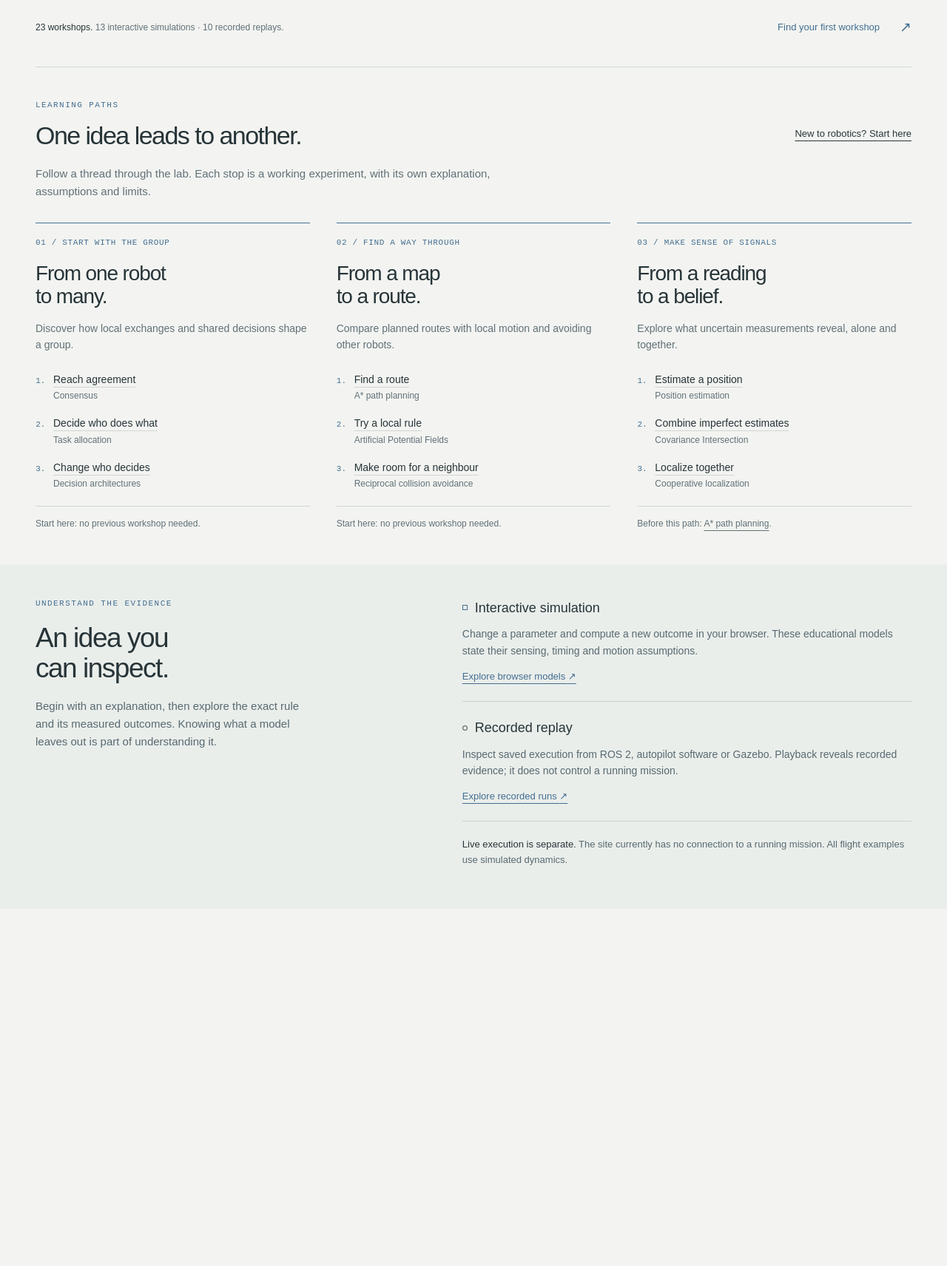
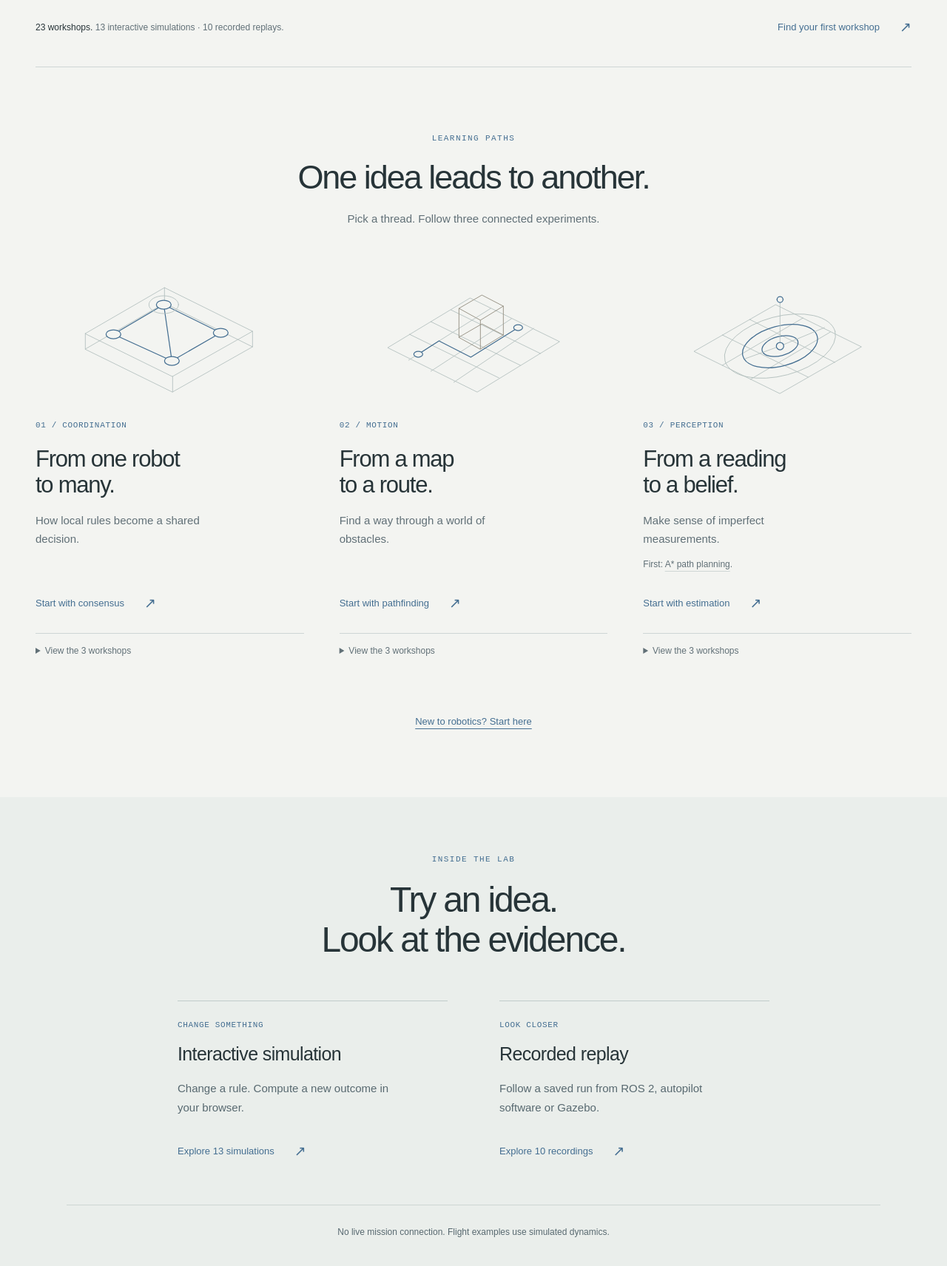
Before and after one commit to victormonnot/argos-swarm-lab, a website built with Vite: page index.html in a window 1280 px wide. Shown: the part 923-2635 px from the top of the page at 74% size. Before the commit the page ends 2152 px from the top, so only its background shows below. Built offline with nearby package versions, Linux system fonts and the light colour scheme.

Commit message:
style: give home learning paths room to breathe

```diff
--- a/index.html
+++ b/index.html
@@ -58,21 +58,99 @@
         </section>
       </section>
       <section id="learning-paths" class="home-paths" aria-labelledby="paths-title">
-        <div class="section-heading"><div><p class="site-overline">Learning paths</p><h2 id="paths-title">One idea leads to another.</h2></div><a class="site-secondary" href="/workshops/?start=1">New to robotics? Start here</a></div>
-        <p class="section-lede">Follow a thread through the lab. Each stop is a working experiment, with its own explanation, assumptions and limits.</p>
+        <div class="paths-heading">
+          <p class="site-overline">Learning paths</p>
+          <h2 id="paths-title">One idea leads to another.</h2>
+          <p>Pick a thread. Follow three connected experiments.</p>
+        </div>
         <div class="path-list">
-          <article class="learning-path"><p class="site-mono">01 / Start with the group</p><h3>From one robot <br>to many.</h3><p>Discover how local exchanges and shared decisions shape a group.</p><ol><li><a href="/consensus/">Reach agreement</a><span>Consensus</span></li><li><a href="/mission/">Decide who does what</a><span>Task allocation</span></li><li><a href="/architecture/">Change who decides</a><span>Decision architectures</span></li></ol><p class="path-preparation">Start here: no previous workshop needed.</p></article>
-          <article class="learning-path"><p class="site-mono">02 / Find a way through</p><h3>From a map <br>to a route.</h3><p>Compare planned routes with local motion and avoiding other robots.</p><ol><li><a href="/pathfinding/">Find a route</a><span>A* path planning</span></li><li><a href="/movement/">Try a local rule</a><span>Artificial Potential Fields</span></li><li><a href="/orca/">Make room for a neighbour</a><span>Reciprocal collision avoidance</span></li></ol><p class="path-preparation">Start here: no previous workshop needed.</p></article>
-          <article class="learning-path"><p class="site-mono">03 / Make sense of signals</p><h3>From a reading <br>to a belief.</h3><p>Explore what uncertain measurements reveal, alone and together.</p><ol><li><a href="/localization/">Estimate a position</a><span>Position estimation</span></li><li><a href="/fusion/">Combine imperfect estimates</a><span>Covariance Intersection</span></li><li><a href="/cooperative/">Localize together</a><span>Cooperative localization</span></li></ol><p class="path-preparation">Before this path: <a href="/pathfinding/">A* path planning</a>.</p></article>
+          <article class="learning-path">
+            <div class="path-illustration" aria-hidden="true">
+              <svg viewBox="0 0 300 170" fill="none">
+                <path class="path-structure" d="m36 104 107-62 119 59-108 61z M36 83l107-62 119 59-108 61z M36 83v21m107-83v21m119 38v21m-108 40v21"/>
+                <path class="path-signal" d="m74 84 68-40 77 38-66 38z M74 84l79 36m-11-76 11 76"/>
+                <g class="path-node"><ellipse cx="74" cy="84" rx="10" ry="6"/><ellipse cx="142" cy="44" rx="10" ry="6"/><ellipse cx="219" cy="82" rx="10" ry="6"/><ellipse cx="153" cy="120" rx="10" ry="6"/></g>
+                <ellipse class="path-structure" cx="142" cy="44" rx="20" ry="12"/>
+              </svg>
+            </div>
+            <p class="site-mono">01 / Coordination</p>
+            <h3>From one robot<br>to many.</h3>
+            <div class="path-copy">
+              <p class="path-description">How local rules become a shared decision.</p>
+            </div>
+            <a class="path-start site-text-link" href="/consensus/">Start with consensus <span aria-hidden="true">↗</span></a>
+            <details class="path-details">
+              <summary>View the 3 workshops</summary>
+              <ol><li><a href="/consensus/">Reach agreement</a><span>Consensus</span></li><li><a href="/mission/">Decide who does what</a><span>Task allocation</span></li><li><a href="/architecture/">Change who decides</a><span>Decision architectures</span></li></ol>
+              <p class="path-preparation">No previous workshop needed.</p>
+            </details>
+          </article>
+          <article class="learning-path">
+            <div class="path-illustration" aria-hidden="true">
+              <svg viewBox="0 0 300 170" fill="none">
+                <path class="path-structure" d="m34 102 111-67 121 59-111 68z M62 119l111-70 M92 134l109-71 M123 149l108-73 M63 84l121 59 M92 67l121 59 M119 51l121 59"/>
+                <path class="path-obstacle" d="m130 88 31-18 29 15-31 19z M130 88V49l31-18 29 15v39 M130 49l29 16 31-19m-31 19v39"/>
+                <path class="path-signal" d="m75 111 28-18 43 22 64-40"/>
+                <g class="path-node"><ellipse cx="75" cy="111" rx="6" ry="4"/><ellipse cx="210" cy="75" rx="6" ry="4"/></g>
+              </svg>
+            </div>
+            <p class="site-mono">02 / Motion</p>
+            <h3>From a map<br>to a route.</h3>
+            <div class="path-copy">
+              <p class="path-description">Find a way through a world of obstacles.</p>
+            </div>
+            <a class="path-start site-text-link" href="/pathfinding/">Start with pathfinding <span aria-hidden="true">↗</span></a>
+            <details class="path-details">
+              <summary>View the 3 workshops</summary>
+              <ol><li><a href="/pathfinding/">Find a route</a><span>A* path planning</span></li><li><a href="/movement/">Try a local rule</a><span>Artificial Potential Fields</span></li><li><a href="/orca/">Make room for a neighbour</a><span>Reciprocal collision avoidance</span></li></ol>
+              <p class="path-preparation">No previous workshop needed.</p>
+            </details>
+          </article>
+          <article class="learning-path">
+            <div class="path-illustration" aria-hidden="true">
+              <svg viewBox="0 0 300 170" fill="none">
+                <path class="path-structure" d="m38 107 110-63 116 57-110 63z M76 85l116 57m-79-78 115 58 M76 126l109-64m-71 83 108-64"/>
+                <g transform="rotate(-15 154 100)"><ellipse class="path-structure" cx="154" cy="100" rx="77" ry="40"/><ellipse class="path-signal" cx="154" cy="100" rx="52" ry="27"/><ellipse class="path-signal" cx="154" cy="100" rx="25" ry="13"/></g>
+                <path class="path-structure" d="M154 100V37m-5 0h10 M107 117l47-17 60-25"/>
+                <g class="path-node"><circle cx="154" cy="100" r="5"/><circle cx="154" cy="37" r="4"/></g>
+              </svg>
+            </div>
+            <p class="site-mono">03 / Perception</p>
+            <h3>From a reading<br>to a belief.</h3>
+            <div class="path-copy">
+              <p class="path-description">Make sense of imperfect measurements.</p>
+  <p class="path-prerequisite">First: <a href="/pathfinding/">A* path planning</a>.</p>
+            </div>
+            <a class="path-start site-text-link" href="/localization/">Start with estimation <span aria-hidden="true">↗</span></a>
+            <details class="path-details">
+              <summary>View the 3 workshops</summary>
+              <ol><li><a href="/localization/">Estimate a position</a><span>Position estimation</span></li><li><a href="/fusion/">Combine imperfect estimates</a><span>Covariance Intersection</span></li><li><a href="/cooperative/">Localize together</a><span>Cooperative localization</span></li></ol>
+              <p class="path-preparation">Before this path: <a href="/pathfinding/">A* path planning</a>.</p>
+            </details>
+          </article>
         </div>
+        <a class="paths-starter site-secondary" href="/workshops/?start=1">New to robotics? Start here</a>
       </section>
       <section id="about" class="home-about" aria-labelledby="about-title">
-        <div class="about-heading"><p class="site-overline">Understand the evidence</p><h2 id="about-title">An idea you<br>can inspect.</h2><p>Begin with an explanation, then explore the exact rule and its measured outcomes. Knowing what a model leaves out is part of understanding it.</p></div>
+        <div class="about-heading">
+          <p class="site-overline">Inside the lab</p>
+          <h2 id="about-title">Try an idea.<br>Look at the evidence.</h2>
+        </div>
         <div class="evidence-list">
-          <article><h3><span class="mode-shape simulation" aria-hidden="true"></span>Interactive simulation</h3><p>Change a parameter and compute a new outcome in your browser. These educational models state their sensing, timing and motion assumptions.</p><a href="/workshops/?mode=simulation">Explore browser models <span aria-hidden="true">↗</span></a></article>
-          <article><h3><span class="mode-shape replay" aria-hidden="true"></span>Recorded replay</h3><p>Inspect saved execution from ROS 2, autopilot software or Gazebo. Playback reveals recorded evidence; it does not control a running mission.</p><a href="/workshops/?mode=replay">Explore recorded runs <span aria-hidden="true">↗</span></a></article>
-          <p class="live-boundary"><strong>Live execution is separate.</strong> The site currently has no connection to a running mission. All flight examples use simulated dynamics.</p>
+          <article>
+            <p class="site-mono">Change something</p>
+            <h3>Interactive simulation</h3>
+            <p class="evidence-description">Change a rule. Compute a new outcome in your browser.</p>
+            <a class="site-text-link" href="/workshops/?mode=simulation">Explore 13 simulations <span aria-hidden="true">↗</span></a>
+          </article>
+          <article>
+            <p class="site-mono">Look closer</p>
+            <h3>Recorded replay</h3>
+            <p class="evidence-description">Follow a saved run from ROS 2, autopilot software or Gazebo.</p>
+            <a class="site-text-link" href="/workshops/?mode=replay">Explore 10 recordings <span aria-hidden="true">↗</span></a>
+          </article>
         </div>
+        <p class="live-boundary">No live mission connection. Flight examples use simulated dynamics.</p>
       </section>
     </main>
     <!-- argos:footer -->
--- a/src/site/site.css
+++ b/src/site/site.css
@@ -80,32 +80,49 @@
 .home-index-band strong { color: var(--site-ink); font-weight: 500; }
 .home-index-band a { color: var(--site-blue); }
 
-/* Short, readable paths connect existing lessons without adding progress gates. */
-.home-paths { margin: 0 48px; padding: 43px 0 44px; border-top: 1px solid var(--site-line); scroll-margin-top: 25px; }
-.home-paths .section-heading { align-items: end; }
-.home-paths h2 { font-size: 34px; letter-spacing: -.045em; line-height: 1.2; margin-top: 12px; }
-.section-lede { font-size: 15px; color: var(--site-muted); max-width: 620px; }
-.path-list { display: grid; grid-template-columns: repeat(3, minmax(0, 1fr)); gap: 36px; margin-top: 30px; }
-.learning-path { padding-top: 18px; border-top: 1px solid var(--site-blue); }
+/* Introduce a path at a glance; the workshop sequence opens on demand. */
+.home-paths { margin: 0 48px; padding: 88px 0 80px; border-top: 1px solid var(--site-line); scroll-margin-top: 28px; }
+.paths-heading { text-align: center; }
+.paths-heading h2 { font-size: clamp(34px, 3.6vw, 45px); letter-spacing: -.045em; line-height: 1.15; margin: 18px 0 !important; }
+.paths-heading > p:last-child { color: var(--site-muted); font-size: 15px; }
+.path-list { display: grid; grid-template-columns: repeat(3, minmax(0, 1fr)); gap: 48px; align-items: start; margin-top: 60px; }
+.learning-path { min-width: 0; }
+.path-illustration { margin: 0 0 29px; }
+.path-illustration svg { display: block; width: 100%; height: 170px; stroke-linecap: round; stroke-linejoin: round; }
+.path-structure { stroke: #b2bfbd; stroke-width: .85; }
+.path-signal { stroke: var(--site-blue); stroke-width: 1.25; }
+.path-obstacle { stroke: #9c978a; stroke-width: 1; }
+.path-node { fill: var(--site-bg); stroke: var(--site-blue); stroke-width: 1.25; }
 .learning-path > .site-mono { color: var(--site-blue); }
-.learning-path h3 { font-size: 28px; line-height: 1.13; letter-spacing: -.04em; margin: 16px 0 !important; }
-.learning-path > p:not(.site-mono) { font-size: 14px; color: var(--site-muted); }
-.learning-path ol { padding-left: 20px; margin: 24px 0 20px; font-size: 14px; }
-.learning-path li { padding-left: 4px; margin-bottom: 16px; }
-.learning-path li::marker { color: var(--site-blue); font: 400 11px 'IBM Plex Mono', monospace; }
-.learning-path li a { display: inline-block; text-decoration-color: var(--site-line); }
-.learning-path li a:hover { text-decoration-color: var(--site-blue); color: var(--site-blue); }
-.learning-path li span { display: block; font-size: 12px; color: var(--site-muted); margin-top: 2px; }
-.learning-path .path-preparation { border-top: 1px solid var(--site-line); padding-top: 14px; font-size: 12px !important; }
-.home-about { --site-muted: #586970; padding: 45px 48px 55px; display: grid; grid-template-columns: .9fr 1.1fr; gap: 80px; background: #eaeeeb; scroll-margin-top: 25px; }
-.about-heading h2 { font-size: 37px; line-height: 1.1; letter-spacing: -.04em; margin: 18px 0; }
-.about-heading > p:last-child { font-size: 15px; color: var(--site-muted); max-width: 360px; }
-.evidence-list article { padding: 0 0 21px; margin-bottom: 21px; border-bottom: 1px solid #c7d0ce; }
-.evidence-list h3 { display: flex; align-items: center; gap: 10px; font-size: 18px; margin-bottom: 10px; }
-.evidence-list article p { color: var(--site-muted); font-size: 14px; margin-bottom: 10px; }
-.evidence-list a { font-size: 13px; color: var(--site-blue); }
-.live-boundary { color: var(--site-muted); font-size: 13px; }
-.live-boundary strong { font-weight: 500; color: var(--site-ink); }
+.learning-path h3 { font-size: 31px; line-height: 1.13; letter-spacing: -.04em; margin: 18px 0 !important; }
+.path-copy { min-height: 85px; }
+.path-description { color: var(--site-muted); font-size: 15px; line-height: 1.7; max-width: 250px; }
+.path-start { color: var(--site-blue) !important; margin-top: 19px; }
+.path-details { border-top: 1px solid var(--site-line); margin-top: 17px; }
+.path-details summary { color: var(--site-muted); font-size: 12px; min-height: 48px; padding: 14px 0; }
+.path-details summary:hover, .path-details[open] summary { color: var(--site-blue); }
+.path-details ol { padding-left: 21px; margin: 12px 0 22px; font-size: 14px; }
+.path-details li { padding-left: 4px; margin-bottom: 18px; }
+.path-details li::marker { color: var(--site-blue); font: 400 11px 'IBM Plex Mono', monospace; }
+.path-details li a { display: inline-block; text-decoration-color: var(--site-line); }
+.path-details li a:hover { text-decoration-color: var(--site-blue); color: var(--site-blue); }
+.path-details li span { display: block; font-size: 12px; color: var(--site-muted); margin-top: 4px; }
+.path-preparation { color: var(--site-muted); font-size: 12px; padding-bottom: 20px; }
+.path-prerequisite { color: var(--site-muted); font-size: 12px; margin-top: 12px !important; }
+.path-prerequisite a { text-decoration-color: var(--site-line); }
+.paths-starter { display: block; width: fit-content; margin: 49px auto 0; color: var(--site-blue) !important; }
+
+/* Two clear reading modes; technical detail belongs in the workshops. */
+.home-about { --site-muted: #586970; padding: 76px 90px 40px; background: #eaeeeb; scroll-margin-top: 28px; }
+.about-heading { text-align: center; }
+.about-heading h2 { font-size: clamp(37px, 4vw, 48px); line-height: 1.12; letter-spacing: -.045em; margin: 18px 0 0; }
+.evidence-list { display: grid; grid-template-columns: repeat(2, minmax(0, 1fr)); gap: 70px; max-width: 800px; margin: 55px auto 50px; }
+.evidence-list article { padding-top: 24px; border-top: 1px solid #c0ccca; }
+.evidence-list .site-mono { color: var(--site-blue); }
+.evidence-list h3 { font-size: 25px; line-height: 1.3; letter-spacing: -.025em; margin: 14px 0 17px; }
+.evidence-description { color: var(--site-muted); font-size: 15px; max-width: 300px; line-height: 1.75; }
+.evidence-list a { color: var(--site-blue); margin-top: 24px; }
+.live-boundary { color: var(--site-muted); font-size: 12px; text-align: center; border-top: 1px solid #cdd6d2; padding-top: 27px; }
 .mode-shape { display: inline-block; width: 7px; height: 7px; border: 1px solid currentColor; flex-shrink: 0; }
 .mode-shape.simulation { color: var(--site-blue); }
 .mode-shape.replay { border-radius: 50%; }
@@ -115,8 +132,6 @@
   .home-exhibit { grid-template-columns: 155px minmax(0, 1fr) 155px; gap: 16px; }
   .terrain-stage canvas, .terrain-stage img { height: 330px; }
   .figure-controls { flex-wrap: wrap; gap: 0 12px; }
-  .home-about { gap: 50px; }
-  .path-list { gap: 25px; }
 }
 @media (max-width: 800px) {
   .home-hero { padding-top: 32px; }
@@ -132,10 +147,6 @@
   .topic-title { font-size: 20px; }
   .home-index-band { align-items: start; }
   .home-index-band > p { max-width: 290px; }
-  .home-paths .section-heading { align-items: start; flex-direction: column; gap: 7px; }
-  .path-list { gap: 20px; }
-  .learning-path h3 { font-size: 26px; }
-  .home-about { gap: 30px; }
 }
 @media (max-width: 640px) {
   .home-hero { padding: 30px 20px 0; }
@@ -175,15 +186,52 @@
   .home-topic[aria-pressed=true]::before { inset: 14px auto 14px 0; width: 2px; height: auto; }
   .home-index-band { flex-direction: column; gap: 4px; padding: 20px 0 25px; }
   .home-index-band > p { max-width: none; }
-  .home-paths { margin: 0 20px; padding: 28px 0 32px; }
-  .home-paths .section-heading { display: flex; gap: 6px; }
-  .home-paths h2 { font-size: 31px; }
-  .path-list { grid-template-columns: 1fr; gap: 28px; }
+}
+
+@media (max-width: 1000px) {
+  .home-paths { padding-block: 70px; }
+  .path-list { gap: 30px; margin-top: 46px; }
+  .learning-path h3 { font-size: 28px; }
+  .path-illustration svg { height: 150px; }
+  .home-about { padding: 65px 48px 35px; }
+  .evidence-list { gap: 42px; }
+}
+@media (max-width: 800px) {
+  .paths-heading { text-align: left; }
+  .path-list { grid-template-columns: 1fr; gap: 44px; margin-top: 44px; }
+  .learning-path { display: grid; grid-template-columns: minmax(150px, .9fr) minmax(0, 1fr); column-gap: 42px; align-items: start; }
+  .path-illustration { grid-column: 1; grid-row: 1 / 6; align-self: center; margin: 0; }
+  .path-illustration svg { height: 185px; }
+  .learning-path > :not(.path-illustration) { grid-column: 2; }
+  .path-details { grid-column: 2; }
   .learning-path h3 { font-size: 29px; }
-  .learning-path h3 br { display: none; }
-  .learning-path li { margin-bottom: 10px; }
-  .learning-path li a { min-height: 32px; }
-  .home-about { padding: 32px 20px 36px; grid-template-columns: 1fr; gap: 28px; }
-  .about-heading h2 { font-size: 34px; }
-  .evidence-list a { display: inline-block; min-height: 40px; }
+  .path-copy { min-height: 0; }
+  .path-description { max-width: 300px; }
+  .paths-starter { margin-top: 40px; }
+  .home-about { padding: 62px 34px 34px; }
+  .evidence-list { gap: 32px; }
+  .evidence-list h3 { font-size: 23px; }
 }
+@media (max-width: 540px) {
+  .home-paths { margin-inline: 20px; padding: 52px 0 48px; }
+  .paths-heading h2 { font-size: 34px; max-width: 290px; }
+  .paths-heading > p:last-child { max-width: 260px; font-size: 14px; }
+  .path-list { gap: 42px; margin-top: 28px; }
+  .learning-path { display: block; }
+  .path-illustration { margin-bottom: 19px; }
+  .path-illustration svg { height: 145px; max-width: 320px; margin-inline: auto; }
+  .learning-path h3 { font-size: 31px; margin: 14px 0 !important; }
+  .path-description { max-width: 280px; }
+  .path-start { margin-top: 14px; }
+  .path-details { margin-top: 12px; }
+  .path-details li a { min-height: 36px; padding-block: 5px; }
+  .path-details li span { margin-top: 0; }
+  .paths-starter { margin: 35px 0 0; }
+  .home-about { padding: 52px 20px 28px; }
+  .about-heading { text-align: left; }
+  .about-heading h2 { font-size: 35px; }
+  .evidence-list { grid-template-columns: 1fr; gap: 37px; margin: 38px 0; }
+  .evidence-list h3 { font-size: 26px; }
+  .evidence-list a { margin-top: 18px; }
+  .live-boundary { text-align: left; line-height: 1.8; padding-top: 22px; }
+}
```
Also changed, not shown: docs/site.md (+4 -0 lines), tests/site.spec.js (+11 -0 lines).
